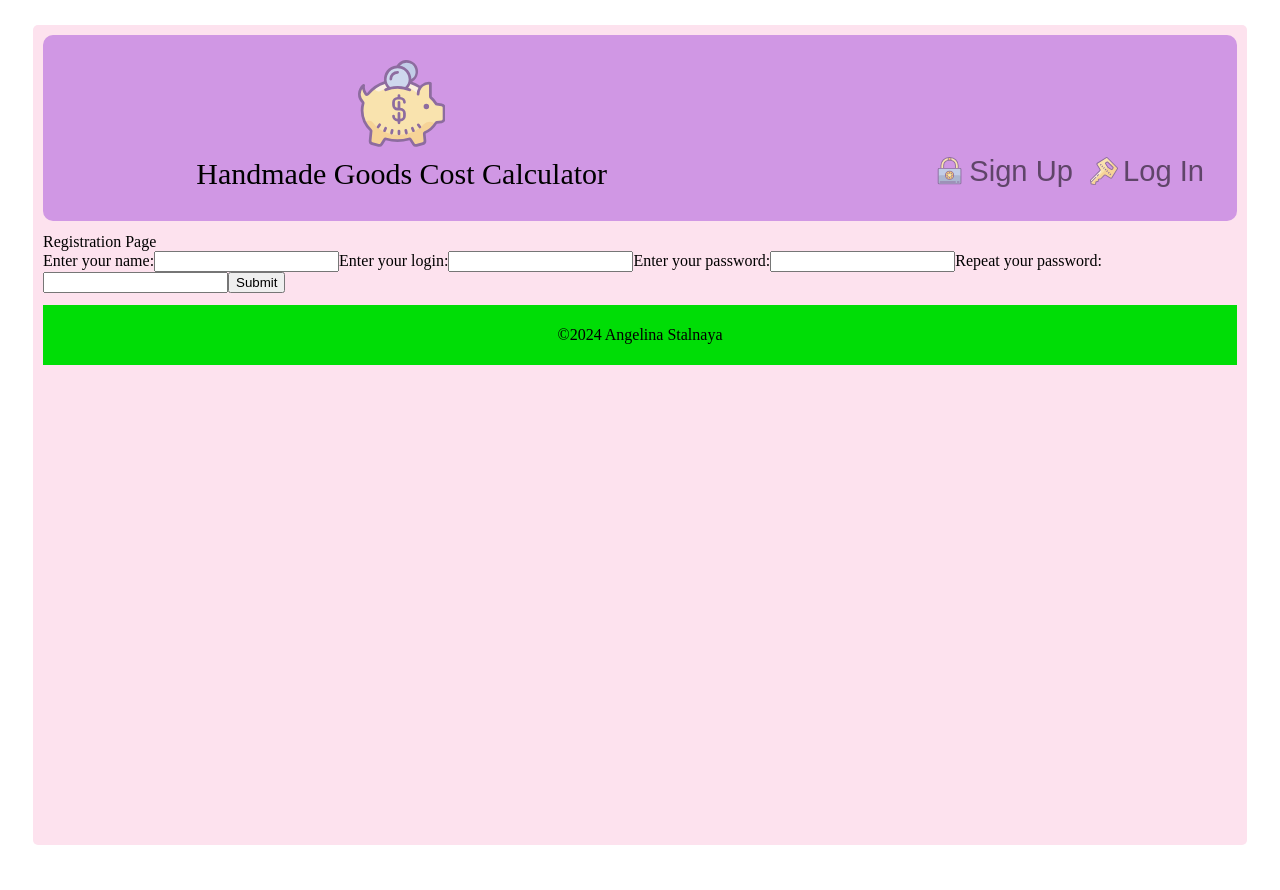
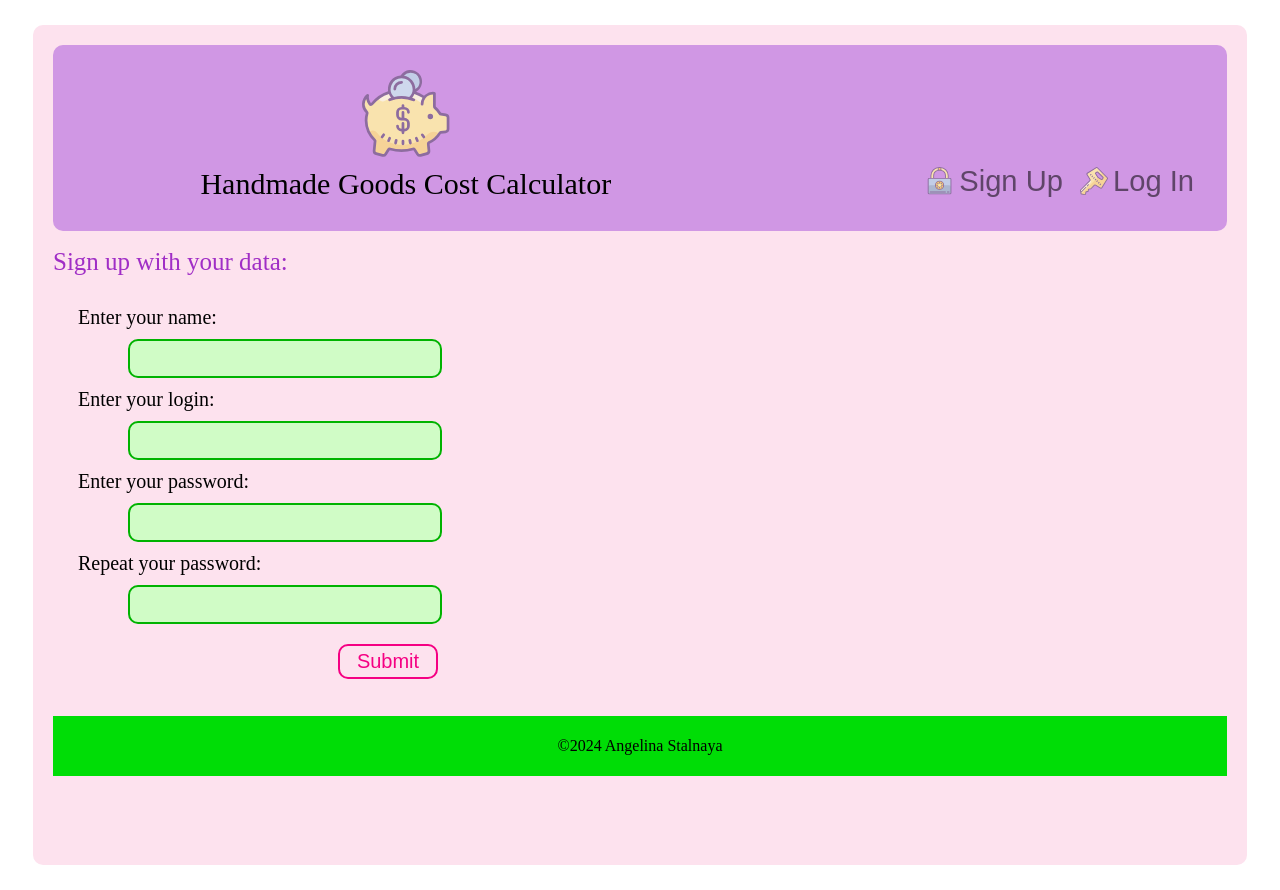
Before and after one commit to AngelinaStalnaya/goods_cost_app, a React (Create React App) app: page /signup in a window 1280 px wide. Built offline with nearby package versions, Linux system fonts and the light colour scheme.

Commit message:
sign up page styled

```diff
--- a/src/components/pages/Routes.jsx
+++ b/src/components/pages/Routes.jsx
@@ -4,7 +4,7 @@ import Calculator from "./Calculator";
 import Profile from "./Profile";
 import Error from "./Error";
 import CalculationForm from "./CalculationForm";
-import SignUp from "../SignUp";
+import SignUp from "../signup/SignUp";
 import LoginWrapper from "../login/LoginWrapper";
 
 const RoutesComponent = ({
--- /dev/null
+++ b/src/components/signup/SignUp.jsx
@@ -0,0 +1,63 @@
+import React from "react";
+import { Typography } from "@mui/material";
+
+const SignUp = ({ handleFormSubmit }) => {
+  return (
+    <>
+      <Typography className="section__header" sx={{ fontSize: "25px" }}>
+        Sign up with your data:
+      </Typography>
+      <form id="signUpForm" onSubmit={handleFormSubmit} className="form__auth">
+        <label htmlFor="name" className="input__label">
+          Enter your name:
+        </label>
+        <input
+          id="name"
+          name="name"
+          required
+          type="text"
+          className="input"
+        ></input>
+
+        <label htmlFor="login" className="input__label">
+          Enter your login:
+        </label>
+        <input
+          id="login"
+          name="login"
+          required
+          type="text"
+          className="input"
+        ></input>
+
+        <label htmlFor="password1" className="input__label">
+          Enter your password:
+        </label>
+        <input
+          id="password1"
+          name="password1"
+          type="password"
+          required
+          className="input"
+        ></input>
+
+        <label htmlFor="password2" className="input__label">
+          Repeat your password:
+        </label>
+        <input
+          id="password2"
+          name="password2"
+          type="password"
+          required
+          className="input"
+        ></input>
+
+        <button type="submit" className="input__btn">
+          Submit
+        </button>
+      </form>
+    </>
+  );
+};
+
+export default SignUp;
--- a/src/components/SignUp.jsx
+++ b/src/components/signup/SignUpWrapper.jsx
@@ -1,15 +1,17 @@
 import React from "react";
-import { findUser, createUser } from "../requests/userRequests";
+import SignUp from "./SignUp";
 import { useNavigate } from "react-router-dom";
 import { useDispatch } from "react-redux";
+import { findUser, createUser } from "../../requests/userRequests";
+import { loggedInAsync } from "../../redux/user/userSlice";
 
-const SignUp = ({loggedInAsync}) => {
+
+const SignUpWrapper = () => {
   const navigate = useNavigate();
   const dispatch = useDispatch();
 
   const handleFormSubmit = async (e) => {
     e.preventDefault();
-
 
     const data = Object.fromEntries(new FormData(e.target));
     if (data.password1 !== data.password2) {
@@ -26,7 +28,7 @@ const SignUp = ({loggedInAsync}) => {
         login: data.login,
         password: data.password1,
         sex: data?.sex,
-      }
+      };
 
       const response = await findUser(userToFind);
 
@@ -44,26 +46,7 @@ const SignUp = ({loggedInAsync}) => {
     }
   };
 
-  return (
-    <>
-      <div>Registration Page</div>
-      <form id="signUpForm" onSubmit={handleFormSubmit}>
-        <label htmlFor="name">Enter your name:</label>
-        <input id="name" name="name" required></input>
-
-        <label htmlFor="login">Enter your login:</label>
-        <input id="login" name="login" required></input>
-
-        <label htmlFor="password1">Enter your password:</label>
-        <input id="password1" name="password1" type="password" required></input>
-
-        <label htmlFor="password2">Repeat your password:</label>
-        <input id="password2" name="password2" type="password" required></input>
-
-        <button type="submit">Submit</button>
-      </form>
-    </>
-  );
+  return <SignUp handleFormSubmit={handleFormSubmit}/>;
 };
 
-export default SignUp;
+export default SignUpWrapper;
--- a/src/styles/styles.css
+++ b/src/styles/styles.css
@@ -34,12 +34,13 @@
 }
 
 .App {
-  padding: 10px;
+  padding: 20px;
   margin: 25px;
-  border-radius: 5px;
+  border-radius: 10px;
   background-color: var(--marshmallows_50);
   display: flex;
   flex-direction: column;
+  justify-content: space-between;
   min-height: 100vh;
   position: relative;
 }
@@ -135,7 +136,7 @@
   background-color: var(--marshmallows_50);
   font-size: 20px;
   line-height: 25px;
-  margin-left: 50px;
+  margin-left: 260px;
   margin-top: 10px;
   transition: border 0.3s ease-in-out, color 0.3s ease-in-out;
 
```
